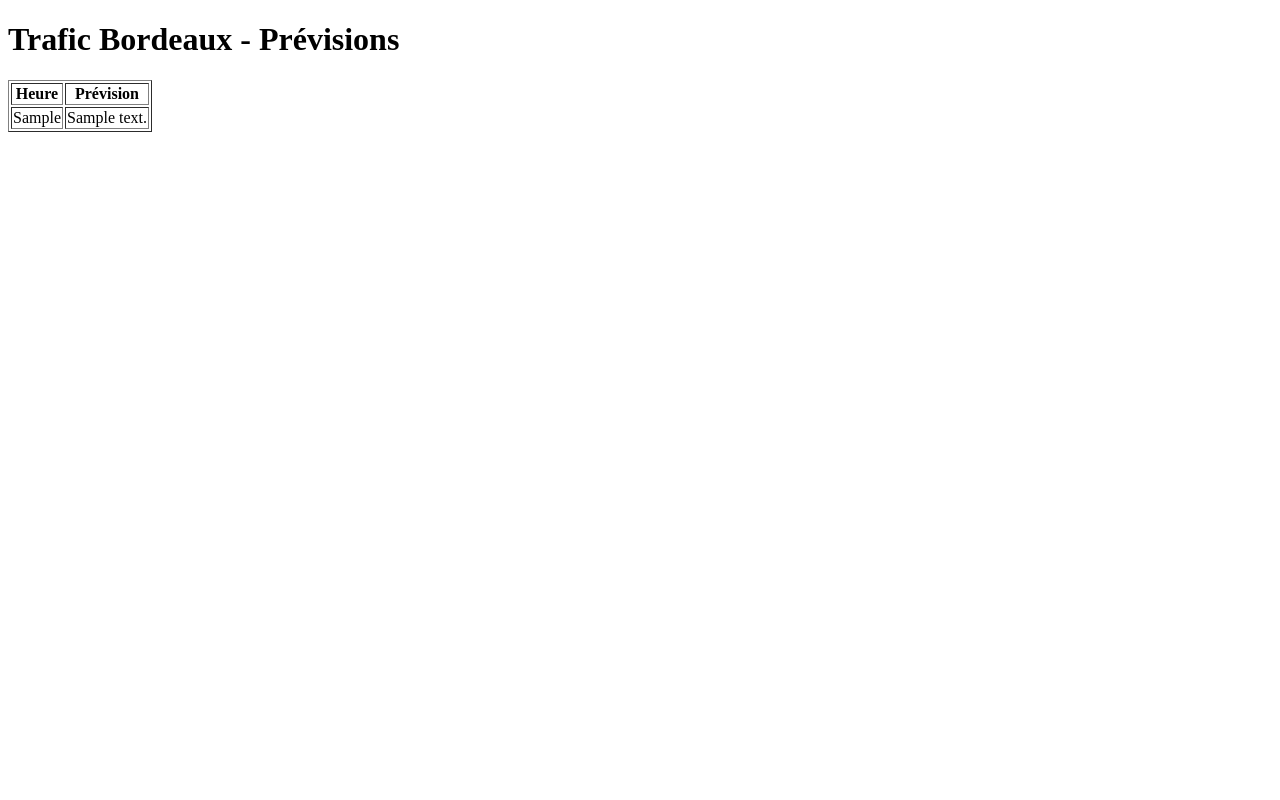
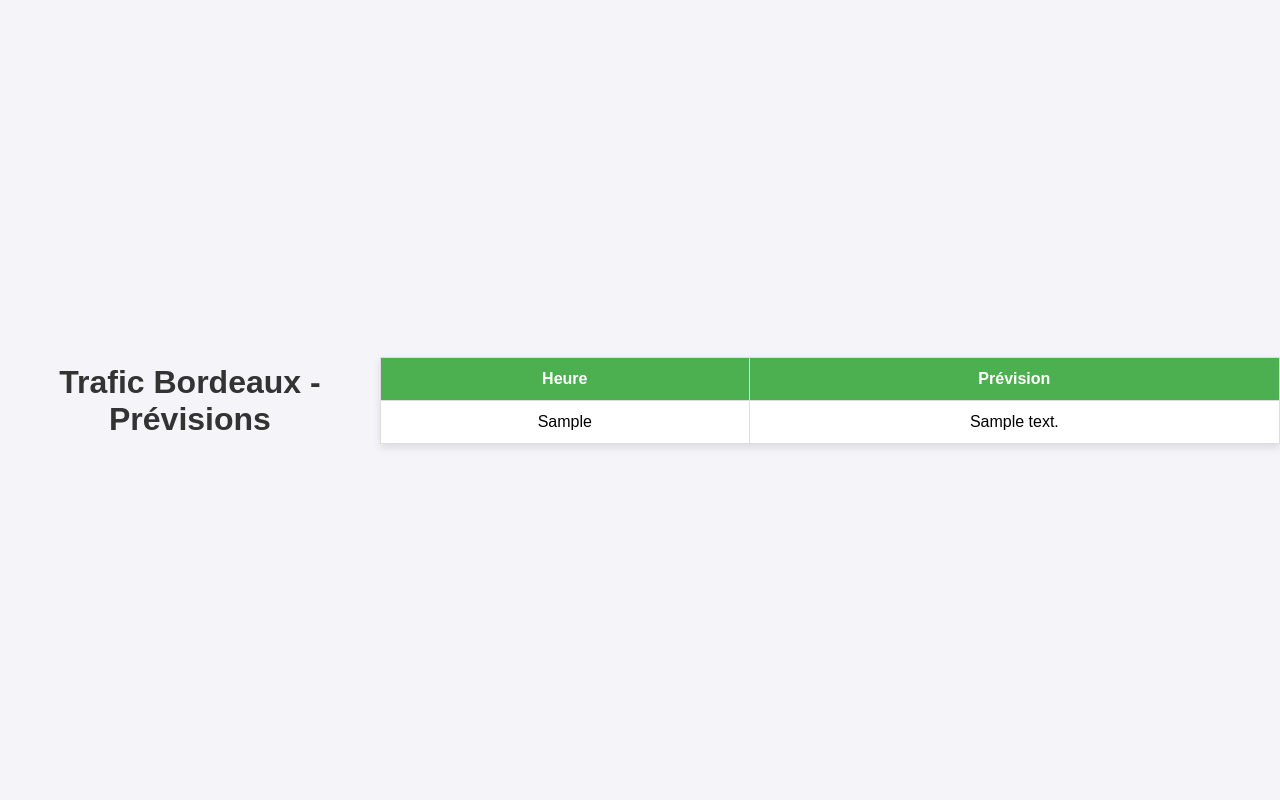
Before and after one commit to AoKoori/Test_tech, a Flask app: template templates/index.html in a window 1280 px wide. Run offline with Flask 3, Linux system fonts and the light colour scheme; the template is opened without the code that fills it: most values are stand-ins (such as "Sample title", 1, 10 or a date in 2020).

Commit message:
update css

```diff
--- /dev/null
+++ b/static/css/style.css
@@ -0,0 +1,59 @@
+/* Style global */
+body {
+  font-family: Arial, sans-serif;
+  background-color: #f4f4f9;
+  margin: 0;
+  padding: 0;
+  display: flex;
+  justify-content: center;
+  align-items: center;
+  height: 100vh;
+}
+
+h1 {
+  text-align: center;
+  color: #333;
+  margin-bottom: 20px;
+}
+
+/* Table style */
+table {
+  width: 80%;
+  margin: 20px auto;
+  border-collapse: collapse;
+  background-color: white;
+  box-shadow: 0 4px 8px rgba(0, 0, 0, 0.1);
+}
+
+th,
+td {
+  padding: 12px;
+  text-align: center;
+  border: 1px solid #ddd;
+}
+
+th {
+  background-color: #4caf50;
+  color: white;
+}
+
+tr:nth-child(even) {
+  background-color: #f9f9f9;
+}
+
+tr:hover {
+  background-color: #f1f1f1;
+}
+
+/* Responsive design */
+@media (max-width: 600px) {
+  table {
+    width: 100%;
+  }
+
+  th,
+  td {
+    font-size: 14px;
+    padding: 8px;
+  }
+}
--- a/templates/index.html
+++ b/templates/index.html
@@ -3,6 +3,7 @@
   <head>
     <meta charset="UTF-8" />
     <title>Trafic Bordeaux</title>
+    <link rel="stylesheet" href="{{ url_for('static', filename='css/style.css') }}">
   </head>
   <body>
     <h1>Trafic Bordeaux - Prévisions</h1>
```
Also changed, not shown: README.md.
